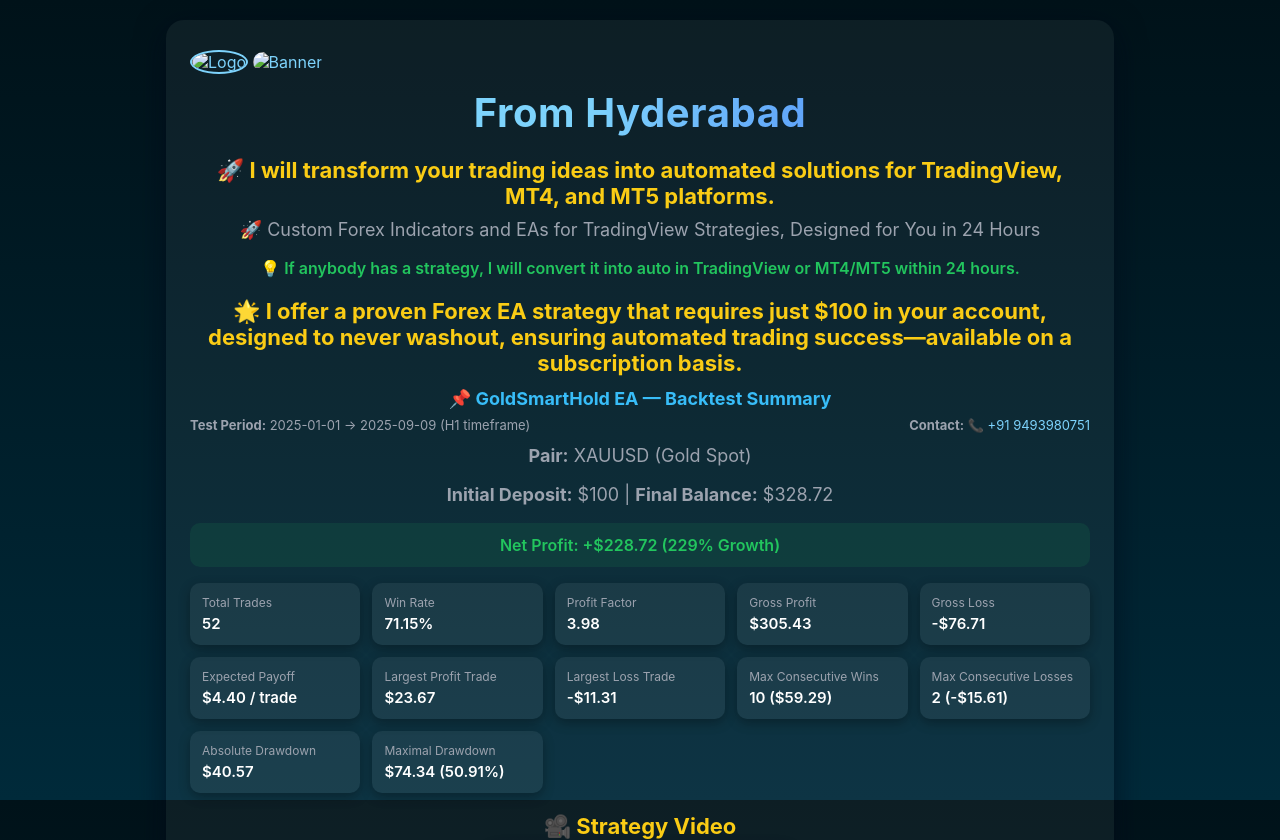
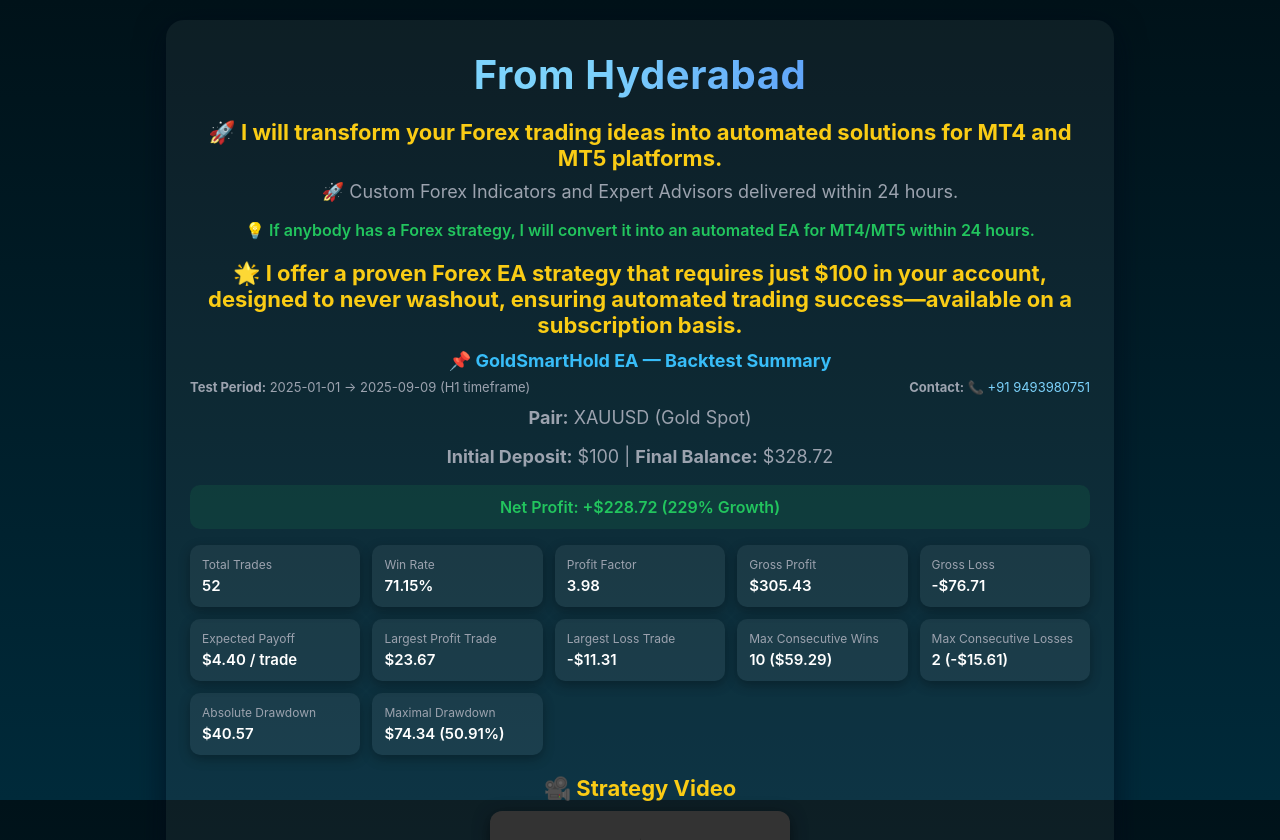
Before and after one commit to nicenavvi/GoldSmartHold-EA-with-a-100, a plain HTML site: page index.html in a window 1280 px wide. Drawn offline with Linux system fonts and the light colour scheme; grey boxes are pictures that could not be loaded.

Commit message:
Update index.html

```diff
--- a/index.html
+++ b/index.html
@@ -9,8 +9,6 @@
     html,body{height:100%;margin:0;font-family:Inter,ui-sans-serif,system-ui,Segoe UI,Roboto,'Helvetica Neue',Arial;overflow-x:hidden}
     body{display:flex;align-items:flex-start;justify-content:center;background:linear-gradient(180deg,#001219 0%,#002a3a 100%);color:var(--accent);padding:20px}
     .card{background:rgba(255,255,255,0.05);padding:30px 24px;border-radius:18px;box-shadow:0 8px 30px rgba(2,6,23,0.6);max-width:900px;width:100%;margin:0 auto}
-    img.logo{width:70px;height:70px;border-radius:50%;margin-bottom:12px;border:2px solid #7dd3fc}
-    img.banner{width:100%;max-height:180px;object-fit:cover;border-radius:12px;margin-bottom:16px}
     h1{margin:0 0 12px;font-size:clamp(24px,5vw,40px);letter-spacing:0.6px;color:var(--accent9);text-align:center}
     h2{margin:20px 0 10px;font-size:22px;color:#facc15;text-align:center}
     h3{margin:12px 0 8px;font-size:18px;color:#38bdf8;text-align:center}
@@ -32,16 +30,12 @@
 </head>
 <body>
   <main class="card">
-    <!-- Logo, Banner -->
-    <img class="logo" src="logo.png" alt="Logo">
-    <img class="banner" src="banner.jpg" alt="Banner">
-
     <h1> From <span class="name"> Hyderabad </span></h1>
 
     <!-- Service Heading -->
-    <h2>🚀 I will transform your trading ideas into automated solutions for TradingView, MT4, and MT5 platforms.</h2>
-    <p>🚀 Custom Forex Indicators and EAs for TradingView Strategies, Designed for You in 24 Hours</p>
-    <p class="highlight">💡 If anybody has a strategy, I will convert it into auto in TradingView or MT4/MT5 within 24 hours.</p>
+    <h2>🚀 I will transform your Forex trading ideas into automated solutions for MT4 and MT5 platforms.</h2>
+    <p>🚀 Custom Forex Indicators and Expert Advisors delivered within 24 hours.</p>
+    <p class="highlight">💡 If anybody has a Forex strategy, I will convert it into an automated EA for MT4/MT5 within 24 hours.</p>
 
     <!-- EA Results Section -->
     <h2>🌟 I offer a proven Forex EA strategy that requires just $100 in your account, designed to never washout, ensuring automated trading success—available on a subscription basis.</h2>
@@ -73,7 +67,7 @@
 
     <!-- Video Section -->
     <div class="video-container">
-      <h2>🎥 Strategy  Video</h2>
+      <h2>🎥 Strategy Video</h2>
       <video controls>
         <source src="11.09.2025_17.12.16_REC.mp4" type="video/mp4">
         Your browser does not support the video tag.
```
